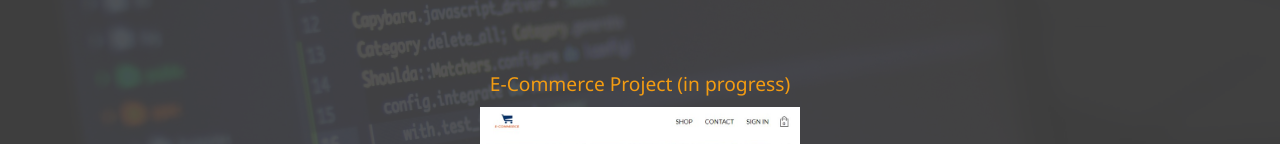
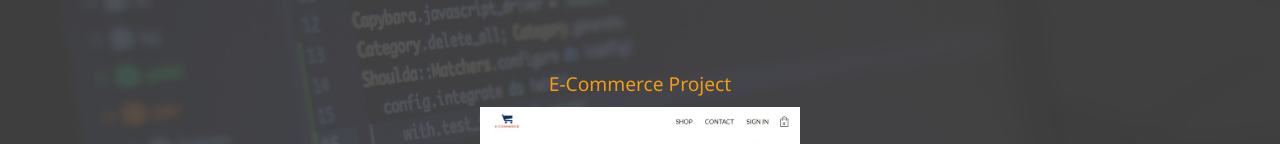
Before and after one commit to fdcoder81/portfolio2019, a React (Create React App) app: page /portfolio in a window 1280 px wide. Shown: the part 258-402 px from the top of the page. Built offline with nearby package versions, Linux system fonts and the light colour scheme.

Commit message:
Updated portfolio projects

```diff
--- a/src/Portfolio.js
+++ b/src/Portfolio.js
@@ -15,7 +15,7 @@ const Portfolio = () => {
 
       <div className="projects">
         <figure>
-          <p className="title">E-Commerce Project (in progress)</p>
+          <p className="title">E-Commerce Project</p>
           <img alt="project" src={ecommerce} />
           <figcaption>
             <div>
```
